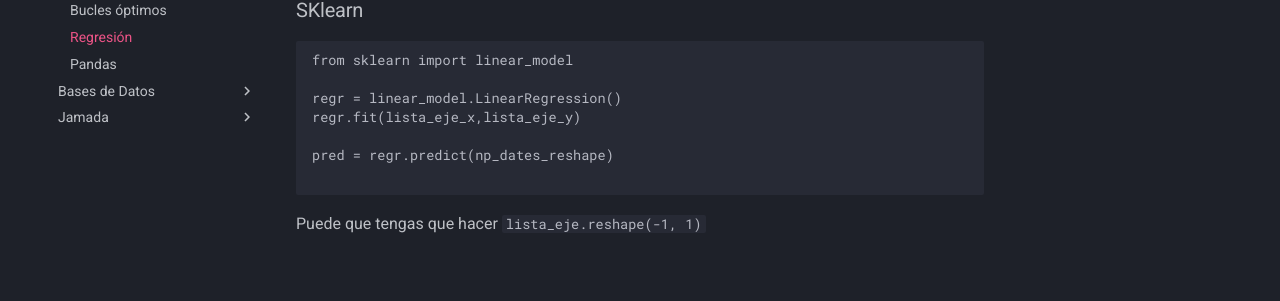
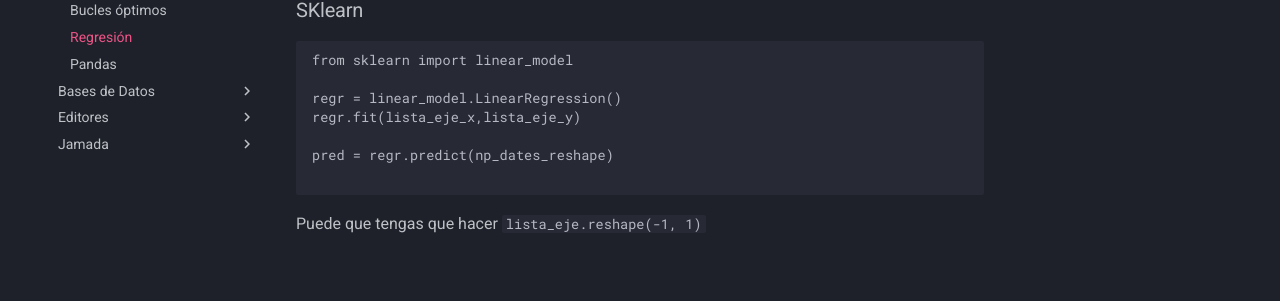
Before and after one commit to vatojavier/wiki, an MkDocs documentation site: the page built from docs/informatica/python/regresion.md, in a window 1280 px wide. Shown: the part 236-537 px from the top of the page. Built offline with MkDocs 1.6.1 and Material for MkDocs 9.7.7, drawn with Linux system fonts in a browser that asks for light colours; comment, search, counter and statistics services are not loaded.

Commit message:
Update mkdocs.yml

```diff
--- a/mkdocs.yml
+++ b/mkdocs.yml
@@ -10,6 +10,8 @@
       - Pandas: informatica/python/pandas.md
     - Bases de Datos:
       - PostgreSQL:  informatica/BBDD/Postgres.md
+    - Editores:
+      - VSCode:  informatica/editores/vscode.md
 
     - Jamada:
       - Comidas:
```
